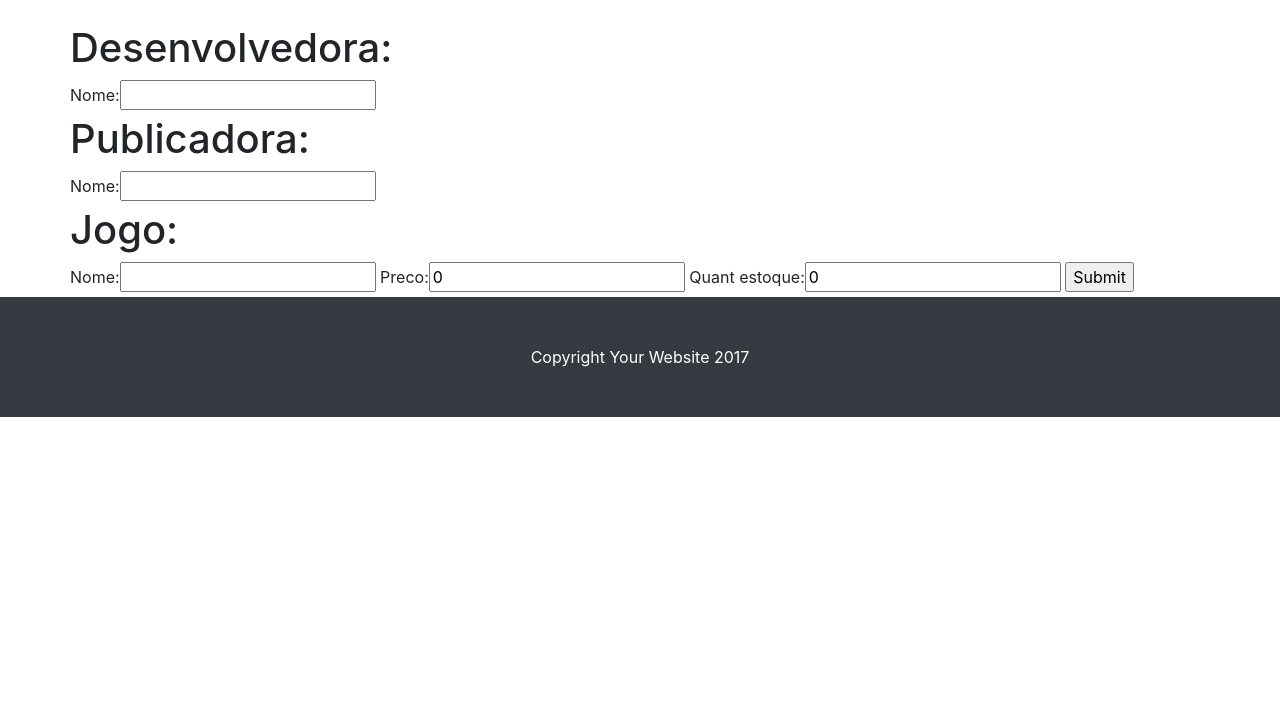
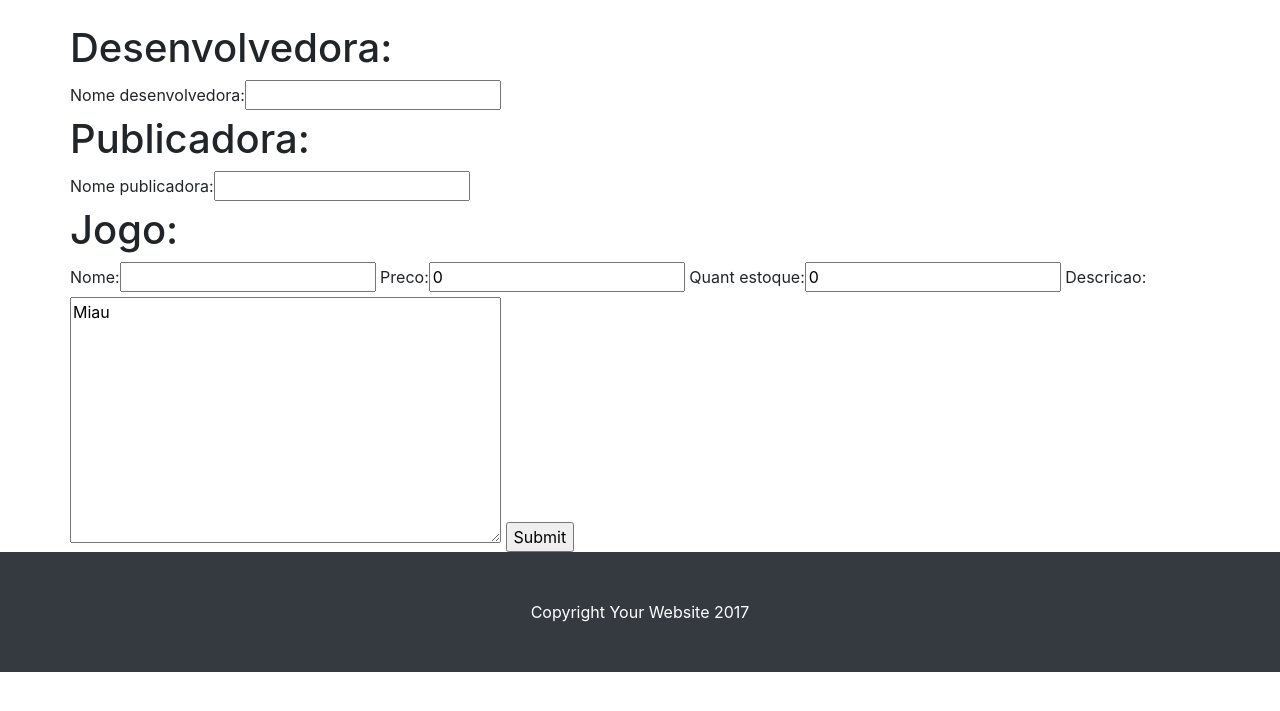
Before and after one commit to vikvik98/PI-2018.2, a Django app: page /add_jogo/ in a window 1280 px wide. Shown: the part 56-767 px from the top of the page. Run offline with Django 3.2, Linux system fonts and the light colour scheme; some libraries are stand-ins or nearby versions.

Commit message:
Bagulho louco

```diff
--- a/mygames/games/models.py
+++ b/mygames/games/models.py
@@ -1,19 +1,24 @@
 from django.db import models
+
+
+class Desenvolvedora(models.Model):
+    nome_desenvolvedora = models.CharField(max_length=100)
+
+
+
+
+class Publicadora(models.Model):
+    nome_publicadora = models.CharField(max_length=100)
+
+
 
 class Jogo(models.Model):
     nome = models.CharField(max_length=100)
     preco = models.FloatField(default=0)
+    descricao = models.TextField(default="Miau")
     quant_estoque = models.IntegerField(default=0)
-
-class Desenvolvedora(models.Model):
-    nome = models.CharField(max_length=100)
-    jogo = models.ForeignKey(Jogo,on_delete=models.CASCADE, related_name='desenvolvedoras')
-
-
-
-class Publicadora(models.Model):
-    nome = models.CharField(max_length=100)
-    jogo = models.ForeignKey(Jogo, on_delete=models.CASCADE, related_name='publicadoras')
+    desenvolvedora = models.ForeignKey(Desenvolvedora, on_delete=models.CASCADE, related_name='jogos')
+    publicadora = models.ForeignKey(Publicadora, on_delete=models.CASCADE, related_name='jogos')
 
 
 class Carrinho(models.Model):
--- a/mygames/games/templates/home.html
+++ b/mygames/games/templates/home.html
@@ -12,7 +12,7 @@
                     <a href="{% url 'jogo' jogo.id %}">{{jogo.nome}}</a>
                 </h4>
                 <h5>R$ {{jogo.preco}}</h5>
-                <p class="card-text">Um jogo muito loco</p>
+                <p class="card-text">{{jogo.descricao}}</p>
                 </div>
             </div>
         </div>
--- a/mygames/games/templates/jogo.html
+++ b/mygames/games/templates/jogo.html
@@ -2,9 +2,9 @@
 {% block body %}
 <h1 align="center">{{jogo.nome}} </h1>
 
-<h2>Desenvolvedora: {{desenvolvedora.nome}}</h2>
+<h2>Desenvolvedora: {{desenvolvedora.nome_desenvolvedora}}</h2>
 
-<h2>Publicadora: {{publicadora.nome}}</h2>
+<h2>Publicadora: {{publicadora.nome_publicadora}}</h2>
 
 <a href="{% url 'carrinho' %}"></a><button>Comprar</button>
 <button>Editar</button>
--- a/mygames/games/views.py
+++ b/mygames/games/views.py
@@ -6,24 +6,22 @@ from mygames.forms import DesenvolvedoraForm, PublicadoraForm, JogoForm
 
 def home(request):
     jogos = Jogo.objects.all()
-    return render(request,'home.html',{'jogos': jogos})
+    return render(request, 'home.html', {'jogos': jogos})
 
 
 def add_jogo(request):
-    if request.method =='POST':
+    if request.method == 'POST':
         desenvolvedoraform = DesenvolvedoraForm(request.POST)
         publicadoraform = PublicadoraForm(request.POST)
         jogoform = JogoForm(request.POST)
 
         if desenvolvedoraform.is_valid() and publicadoraform.is_valid() and jogoform.is_valid():
-            jogo_instance = jogoform.save()
-            desenvolvedora_instance = desenvolvedoraform.save(commit=False)
-            publicadora_instance = publicadoraform.save(commit=False)
-
-            desenvolvedora_instance.jogo = jogo_instance
-            desenvolvedora_instance.save()
-            publicadora_instance.jogo = jogo_instance
-            publicadora_instance.save()
+            jogo_instance = jogoform.save(commit=False)
+            desenvolvedora_instance = desenvolvedoraform.save()
+            publicadora_instance = publicadoraform.save()
+            jogo_instance.desenvolvedora = desenvolvedora_instance
+            jogo_instance.publicadora = publicadora_instance
+            jogo_instance.save()
 
             return redirect('home')
 
@@ -32,9 +30,9 @@ def add_jogo(request):
             publicadoraform = PublicadoraForm()
             jogoform = JogoForm()
 
-            return render(request,'add_jogo.html',{'desenvolvedoraform':desenvolvedoraform,
-                                                   'publicadoraform':publicadoraform,
-                                                   'jogoform':jogoform})
+            return render(request, 'add_jogo.html', {'desenvolvedoraform': desenvolvedoraform,
+                                                     'publicadoraform': publicadoraform,
+                                                     'jogoform': jogoform})
     else:
         desenvolvedoraform = DesenvolvedoraForm()
         publicadoraform = PublicadoraForm()
@@ -45,12 +43,11 @@ def add_jogo(request):
                                                  'jogoform': jogoform})
 
 
-
 def jogo(request, jogo_id):
-    jogo = Jogo.objects.get(id = jogo_id)
-    desenvolvedora = jogo.desenvolvedoras.all()
-    publicadora = jogo.publicadoras.all()[0]
-    return render(request,'jogo.html',{'jogo':jogo, 'desenvolvedora':desenvolvedora, 'publicadora':publicadora})
+    jogo = Jogo.objects.get(id=jogo_id)
+    desenvolvedora = jogo.desenvolvedora
+    publicadora = jogo.publicadora
+    return render(request, 'jogo.html', {'jogo': jogo, 'desenvolvedora': desenvolvedora, 'publicadora': publicadora})
 
 
 def carrinho(request):
--- a/mygames/mygames/forms.py
+++ b/mygames/mygames/forms.py
@@ -6,17 +6,17 @@ from games.models import Desenvolvedora, Publicadora, Jogo
 class DesenvolvedoraForm(ModelForm):
     class Meta:
         model = Desenvolvedora
-        fields = ['nome']
+        fields = ['nome_desenvolvedora']
 
 
 
 class PublicadoraForm(ModelForm):
     class Meta:
         model = Publicadora
-        fields = ['nome']
+        fields = ['nome_publicadora']
 
 
 class JogoForm(ModelForm):
     class Meta:
         model = Jogo
-        fields = ['nome','preco','quant_estoque']
+        fields = ['nome','preco','quant_estoque','descricao']
```
Also changed, not shown: mygames/db.sqlite3 (added), mygames/games/migrations/0001_initial.py (added).
